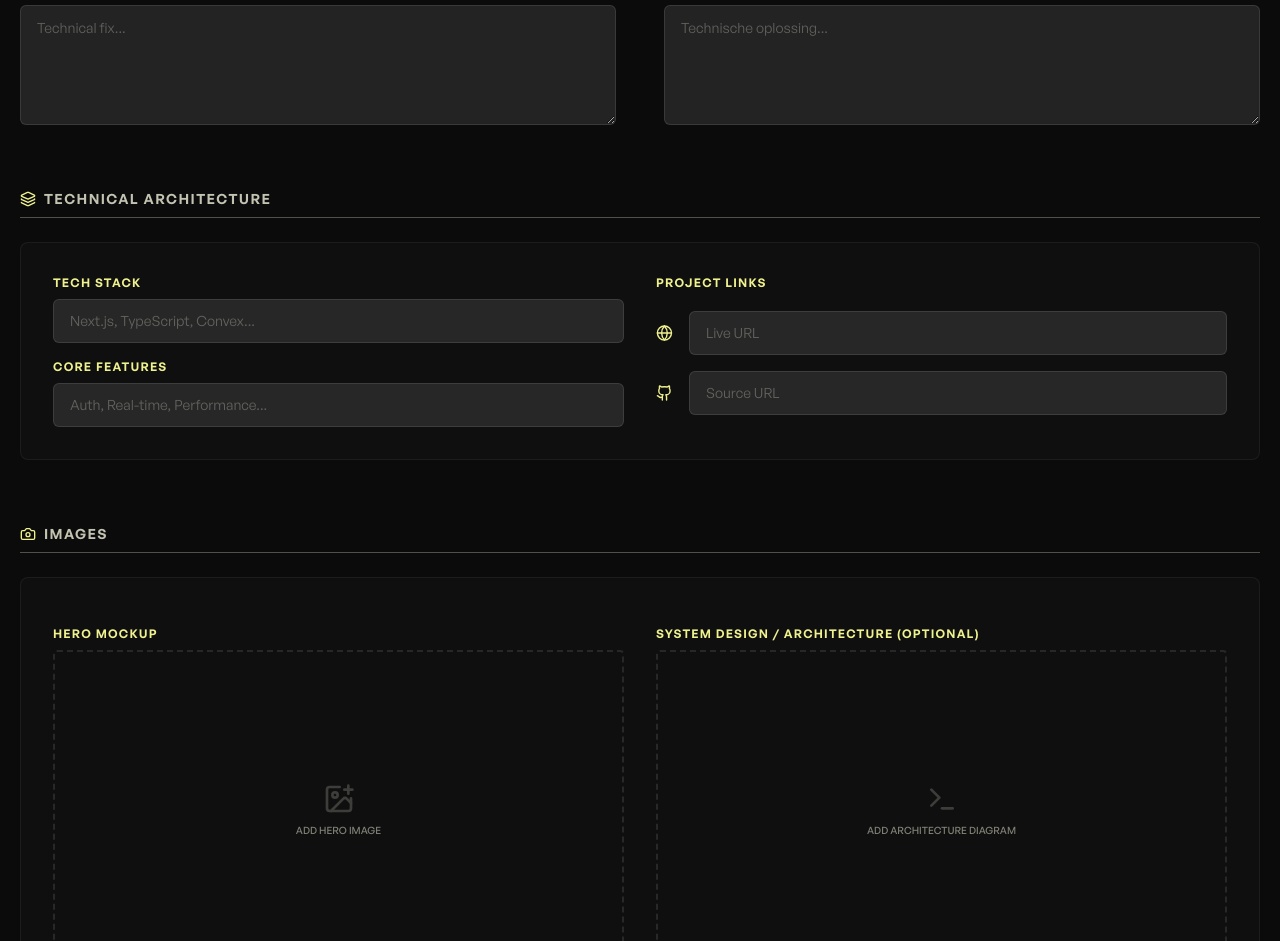
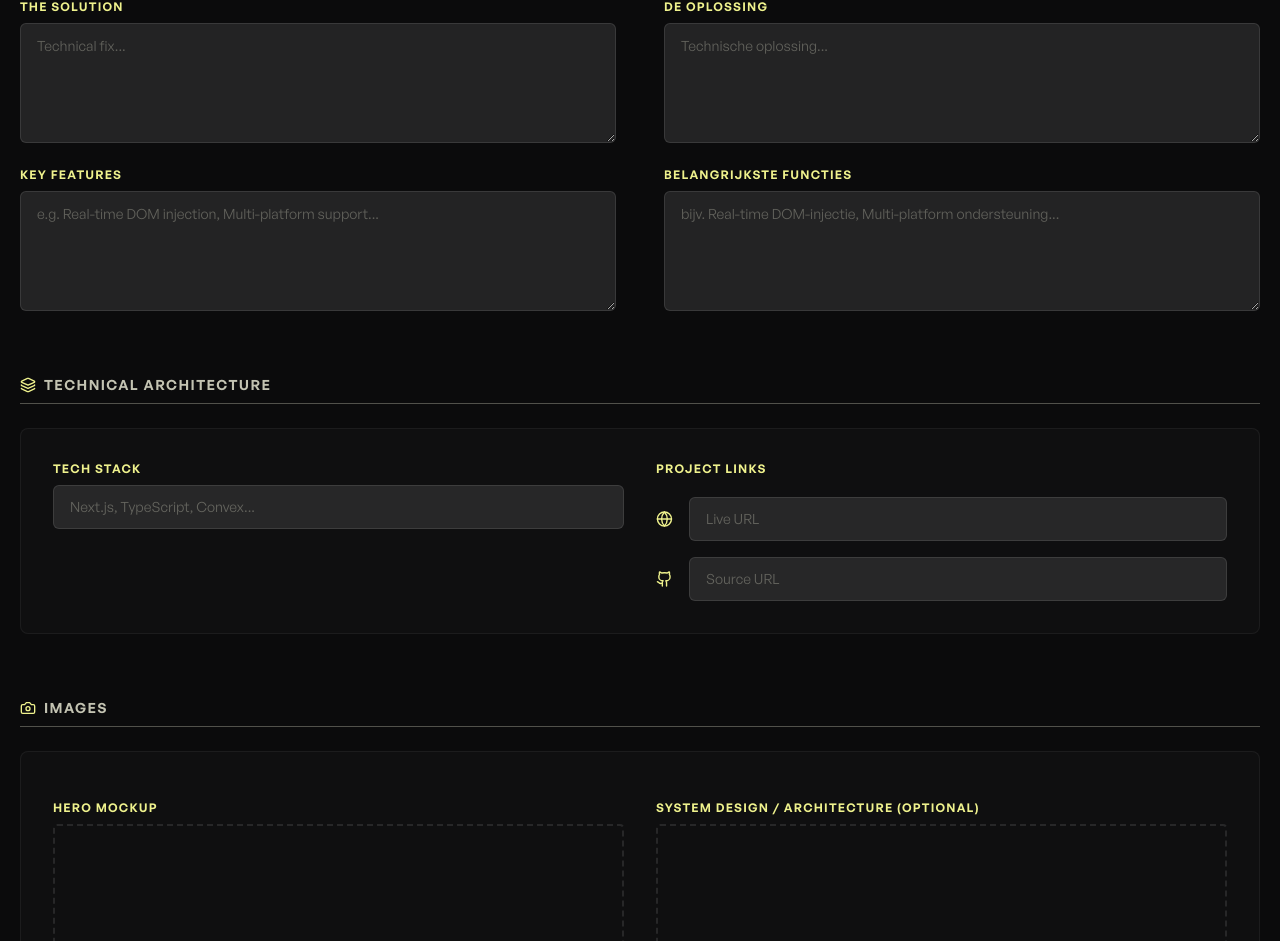
Before and after one commit to DivyashriRavichandran/portfolio, a Next.js app: page /admin/projects/new in a window 1280 px wide. Shown: the part 1593-2534 px from the top of the page. Built offline with nearby package versions, Linux system fonts and the light colour scheme; no server answers.

Commit message:
convex image fix, add i19n for project features

```diff
--- a/app/admin/projects/[projectId]/_component/ProjectForm.tsx
+++ b/app/admin/projects/[projectId]/_component/ProjectForm.tsx
@@ -47,7 +47,8 @@ interface ProjectFormValues {
   images: string[];
   architecture?: string;
   tech_stack: string; // From a comma-separated string input
-  features: string; // From a comma-separated string input
+  features_en: string;
+  features_nl: string;
   categories_en: string;
   categories_nl: string;
 }
@@ -89,7 +90,8 @@ export default function ProjectForm({
           images: initialData.images || [],
           architecture: initialData.architecture || "",
           tech_stack: initialData.tech_stack.join(", "),
-          features: initialData.features?.join(", ") || "",
+          features_en: initialData.features?.en.join(", ") || "",
+          features_nl: initialData.features?.nl.join(", ") || "",
           categories_en: initialData.categories.en.join(", "),
           categories_nl: initialData.categories.nl.join(", "),
         }
@@ -111,7 +113,8 @@ export default function ProjectForm({
           project_link: "",
           github_link: "",
           tech_stack: "",
-          features: "",
+          features_en: "",
+          features_nl: "",
           categories_en: "",
           categories_nl: "",
           images: [],
@@ -136,22 +139,26 @@ export default function ProjectForm({
       images: data.images || [],
       architecture: data.architecture || "",
 
-      // Technical sections (Optional in Doc, so we provide fallbacks)
       motivation: { en: data.motivation_en, nl: data.motivation_nl },
       execution: { en: data.execution_en, nl: data.execution_nl },
       result: { en: data.result_en, nl: data.result_nl },
       challenge: { en: data.challenge_en, nl: data.challenge_nl },
       solution: { en: data.solution_en, nl: data.solution_nl },
 
-      // Transformations
       tech_stack: data.tech_stack
         .split(",")
         .map((s) => s.trim())
         .filter(Boolean),
-      features: data.features
-        .split(",")
-        .map((s) => s.trim())
-        .filter(Boolean),
+      features: {
+        en: data.categories_en
+          .split(",")
+          .map((s) => s.trim())
+          .filter(Boolean),
+        nl: data.categories_nl
+          .split(",")
+          .map((s) => s.trim())
+          .filter(Boolean),
+      },
       categories: {
         en: data.categories_en
           .split(",")
@@ -329,6 +336,15 @@ export default function ProjectForm({
                 rows={2}
               />
             </div>
+            <div className="space-y-2">
+              <CustomLabel label="Key Features" />
+              <Textarea
+                {...register("features_en")}
+                placeholder="e.g. Real-time DOM injection, Multi-platform support..."
+                variant="admin"
+                rows={2}
+              />
+            </div>
           </div>
 
           {/* DUTCH */}
@@ -378,6 +394,16 @@ export default function ProjectForm({
                 rows={2}
               />
             </div>
+
+            <div className="space-y-2">
+              <CustomLabel label="Belangrijkste Functies" />
+              <Textarea
+                {...register("features_nl")}
+                placeholder="bijv. Real-time DOM-injectie, Multi-platform ondersteuning..."
+                variant="admin"
+                rows={2}
+              />
+            </div>
           </div>
         </div>
       </section>
@@ -391,12 +417,6 @@ export default function ProjectForm({
             <Input
               {...register("tech_stack")}
               placeholder="Next.js, TypeScript, Convex..."
-              variant="admin"
-            />
-            <CustomLabel label="Core Features" />
-            <Input
-              {...register("features")}
-              placeholder="Auth, Real-time, Performance..."
               variant="admin"
             />
           </div>
--- a/app/v2/_components/Heading.tsx
+++ b/app/v2/_components/Heading.tsx
@@ -11,7 +11,7 @@ const Heading = ({
 }) => {
   return (
     <div className="flex justify-between items-end mb-8 md:mb-12 border-b pb-4 md:pb-6">
-      <h2 className="text-3xl md:text-5xl font-bold tracking-tight uppercase">
+      <h2 className="text-3xl md:text-5xl font-bold tracking-tight uppercase leading-snug">
         {text1}{" "}
         <span className="text-background bg-primary px-1">{text2}.</span>
       </h2>
--- a/app/v2/_components/ProjectSection.tsx
+++ b/app/v2/_components/ProjectSection.tsx
@@ -42,10 +42,14 @@ const ProjectCard = ({ project }: { project: Doc<"projects"> }) => {
   return (
     <Link href={`/v2/project/${project._id}`}>
       <div className="group relative rounded-md overflow-hidden border transition-all duration-300 hover:border-primary cursor-pointer h-80 md:h-80 lg:h-100">
-        <ConvexImage
-          storageId={project.mockup!}
-          className="scale-125 md:scale-130"
-        />
+        {project.mockup ? (
+          <ConvexImage
+            storageId={project.mockup}
+            className="scale-125 md:scale-125"
+          />
+        ) : (
+          <Skeleton className="w-full h-full" />
+        )}
 
         <div className="absolute inset-0 bg-linear-to-b from-transparent from-40% to-black/90" />
 
--- a/app/v2/project/[projectId]/page.tsx
+++ b/app/v2/project/[projectId]/page.tsx
@@ -245,7 +245,7 @@ export default function ProjectDetailsPage() {
             <div>
               <Heading3 text1={t("key")} text2={t("features")} />
               <ul className="space-y-3 md:space-y-4">
-                {project.features?.map((feature, i) => (
+                {project.features?.[locale]?.map((feature, i) => (
                   <li
                     key={i}
                     className="text-sm md:text-lg flex gap-3 text-muted-foreground"
--- a/components/admin/ProjectManager.tsx
+++ b/components/admin/ProjectManager.tsx
@@ -12,8 +12,6 @@ import {
 } from "@/components/ui/table";
 import {
   Trash2,
-  ExternalLink,
-  Github,
   FolderCode,
   Edit,
   Plus,
@@ -68,6 +66,7 @@ export default function ProjectManager() {
       toast.success("Position shifted");
     } catch (err) {
       toast.error("Database sync failed");
+      console.log(err);
     }
   };
 
--- a/convex/projects.ts
+++ b/convex/projects.ts
@@ -22,7 +22,7 @@ const projectFields = {
 
   categories: categoriesSchema,
   tech_stack: v.array(v.string()),
-  features: v.optional(v.array(v.string())),
+  features: categoriesSchema,
 
   project_link: v.string(),
   github_link: v.optional(v.string()),
@@ -44,7 +44,7 @@ const inputFields = {
 
   categories: categoriesSchema,
   tech_stack: v.array(v.string()),
-  features: v.optional(v.array(v.string())),
+  features: categoriesSchema,
 
   project_link: v.string(),
   github_link: v.optional(v.string()),
@@ -56,7 +56,7 @@ const inputFields = {
 
 export const list = query({
   handler: async (ctx) => {
-    return await ctx.db.query("projects").order("asc").collect();
+    return await ctx.db.query("projects").withIndex("by_order").collect();
   },
 });
 
@@ -88,7 +88,7 @@ export const update = mutation({
   args: { id: v.id("projects"), ...projectFields },
   handler: async (ctx, args) => {
     const identity = await ctx.auth.getUserIdentity();
-    if (!identity) throw new Error("Unauthorized: Access Denied");
+    // if (!identity) throw new Error("Unauthorized: Access Denied");
 
     const { id, ...data } = args;
     await ctx.db.patch(id, data);
@@ -112,7 +112,7 @@ export const reorder = mutation({
   },
   handler: async (ctx, { id, newOrder }) => {
     const identity = await ctx.auth.getUserIdentity();
-    if (!identity) throw new Error("Unauthorized");
+    // if (!identity) throw new Error("Unauthorized");
 
     await ctx.db.patch(id, { order: newOrder });
   },
--- a/convex/schema.ts
+++ b/convex/schema.ts
@@ -26,13 +26,18 @@ export default defineSchema({
       nl: v.array(v.string()),
     }),
     tech_stack: v.array(v.string()),
-    features: v.optional(v.array(v.string())),
+    features: v.optional(
+      v.object({
+        en: v.array(v.string()),
+        nl: v.array(v.string()),
+      }),
+    ),
     project_link: v.string(),
     github_link: v.optional(v.string()),
     mockup: v.optional(v.string()), // StorageID
     images: v.array(v.string()), // Array of StorageIDs
     architecture: v.optional(v.string()),
-  }),
+  }).index("by_order", ["order"]),
   education: defineTable({
     image: v.string(),
     title: localeString,
```
